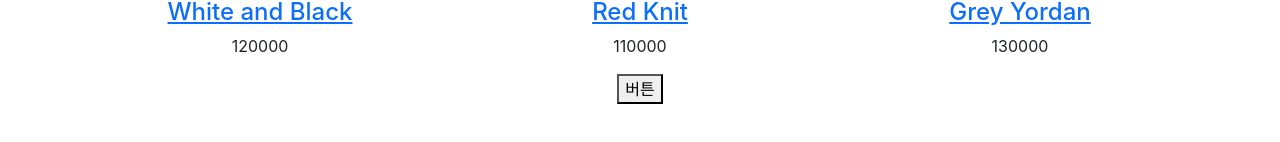
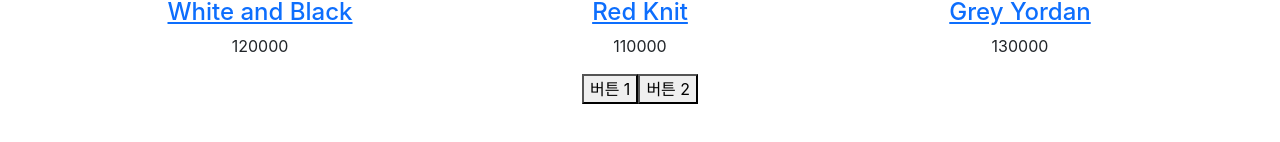
Before and after one commit to sipinto/React-study, a React (Create React App) app: page / in a window 1280 px wide. Shown: the part 596-738 px from the top of the page. Built offline with nearby package versions, Linux system fonts and the light colour scheme.

Commit message:
12 course complete ajax(axios) post request

```diff
--- a/src/App.js
+++ b/src/App.js
@@ -68,7 +68,16 @@ function App() {
                   .catch(()=>{
                     console.log('실패했음 ㅅㄱ')
                   });
-                }}>버튼</button>
+                }}>버튼 1</button>
+                <button onClick={()=>{
+                  axios.get('https://codingapple1.github.io/shop/data3.json')
+                  .then((result)=>{
+                    console.log(result.data);
+                    let copy = [...shoes];
+                    let combi = copy.concat(result.data);
+                    setShoes(combi);
+                  })
+                }}>버튼 2</button>
               </div>
             } />
 
```
